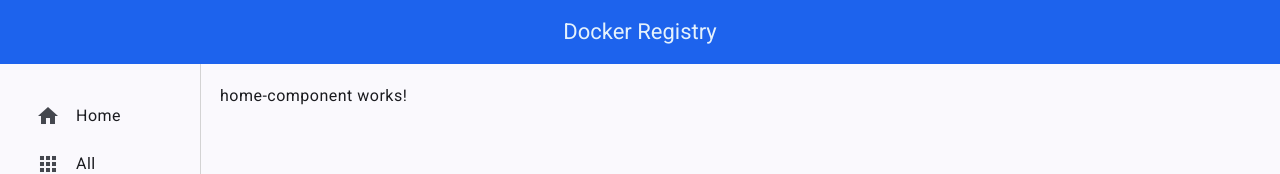
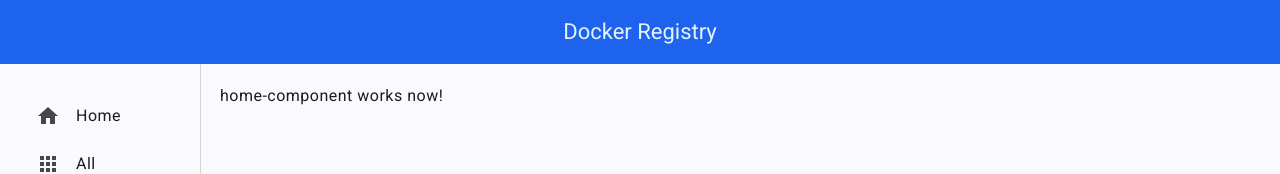
Before and after one commit to MarioHdzCtu/angular-registry-frontend, an Angular app: page / in a window 1280 px wide. Shown: the top 174 px of the page. Built offline with nearby package versions, Linux system fonts and the light colour scheme.

Commit message:
test dokploy

```diff
--- a/src/app/components/home-component/home-component.component.html
+++ b/src/app/components/home-component/home-component.component.html
@@ -1 +1 @@
-<p>home-component works!</p>
+<p>home-component works now!</p>
```
